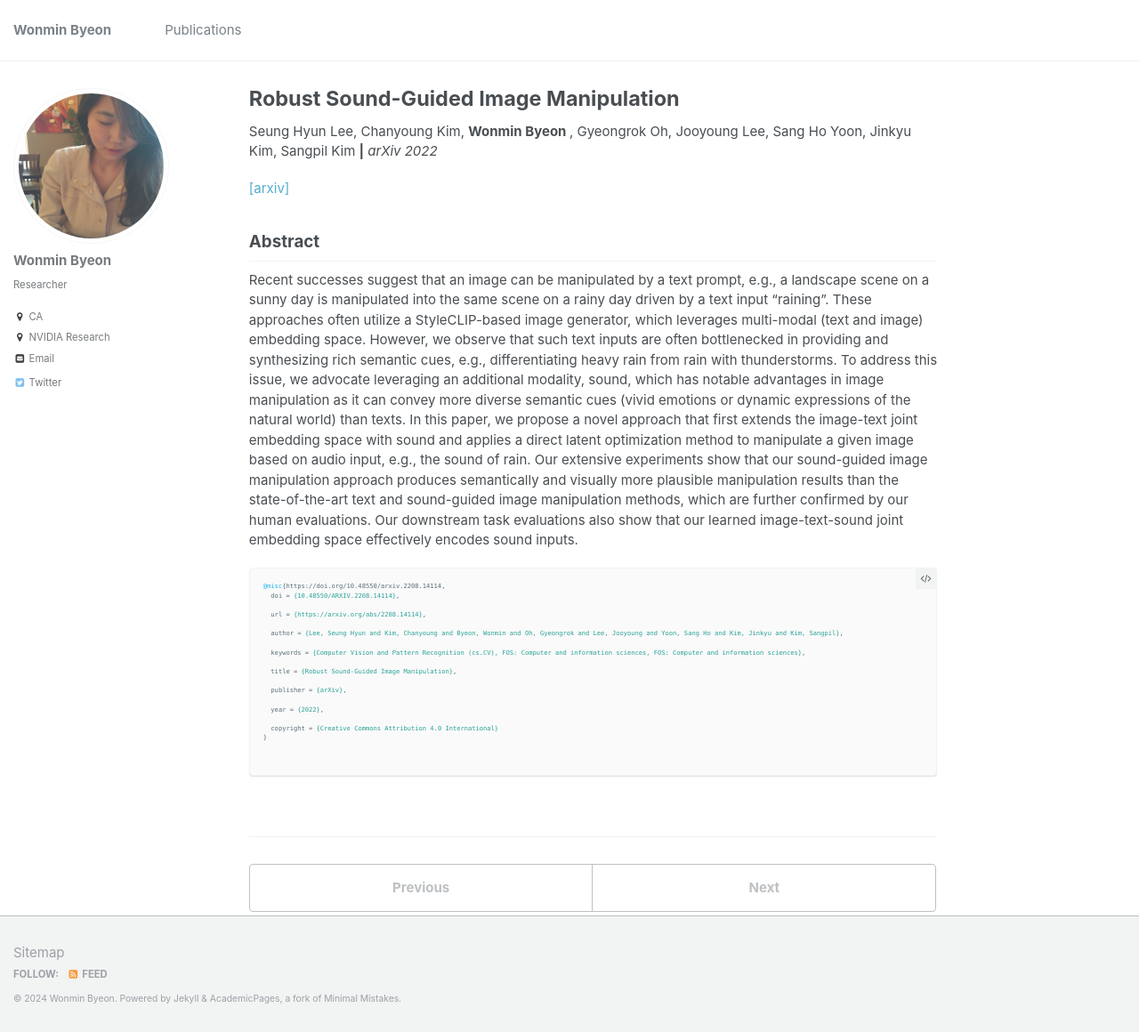
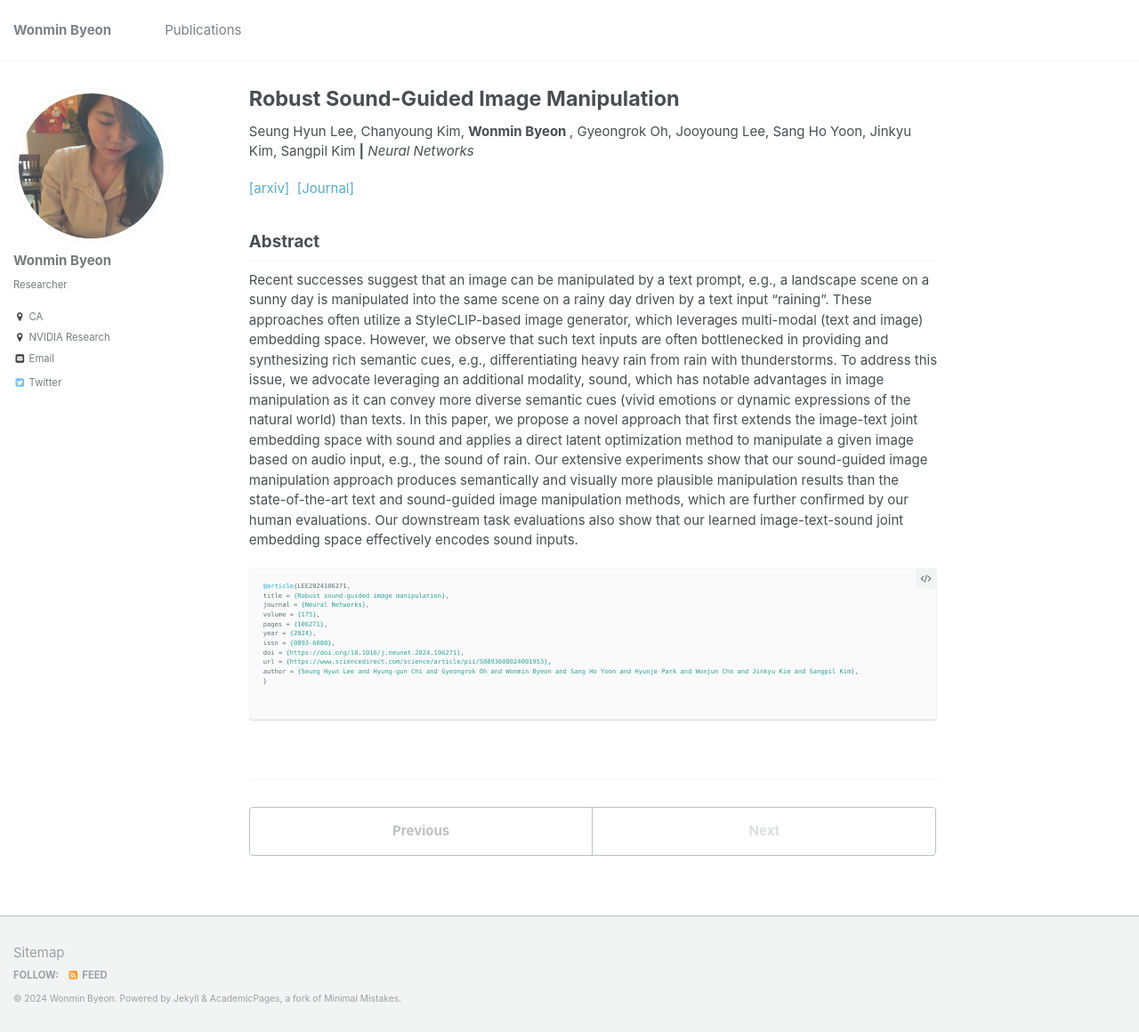
Before and after one commit to wonmin-byeon/wonmin-byeon.github.io, a Jekyll site: the page built from _publications/2024-robustsoundimage.md, in a window 1280 px wide and 1160 px high. Shown: the whole window at 89% size. Built offline with Jekyll 4.4.1, drawn with Linux system fonts in a browser that asks for light colours.

Commit message:
add new publications

````diff
--- a/_publications/2022-robustsoundimage.md
+++ b/_publications/2024-robustsoundimage.md
@@ -2,36 +2,32 @@
 title: "Robust Sound-Guided Image Manipulation"
 collection: publications
 permalink: /publication/2022-robustsoundimage
-date: 2022-08-30
-year: '2022'
-venue: 'arXiv'
-citation: 'Seung Hyun Lee, Chanyoung Kim, <b> Wonmin Byeon </b>, Gyeongrok Oh, Jooyoung Lee, Sang Ho Yoon, Jinkyu Kim, Sangpil Kim <b>|</b> <i>arXiv 2022</i> '
+date: 2024-03-30
+year: '2024'
+venue: 'Neural Networks'
+citation: 'Seung Hyun Lee, Chanyoung Kim, <b> Wonmin Byeon </b>, Gyeongrok Oh, Jooyoung Lee, Sang Ho Yoon, Jinkyu Kim, Sangpil Kim <b>|</b> <i> Neural Networks </i> '
 paperurl: 'https://arxiv.org/pdf/2112.00007.pdf'
 ---
 [[arxiv]](https://arxiv.org/abs/2208.14114)&nbsp;
+[[Journal]](https://doi.org/10.1016/j.neunet.2024.106271)&nbsp;
 <!-- [[project page]](https://kuai-lab.github.io/cvpr2022sound/)  -->
+
 
 ## Abstract
 Recent successes suggest that an image can be manipulated by a text prompt, e.g., a landscape scene on a sunny day is manipulated into the same scene on a rainy day driven by a text input "raining". These approaches often utilize a StyleCLIP-based image generator, which leverages multi-modal (text and image) embedding space. However, we observe that such text inputs are often bottlenecked in providing and synthesizing rich semantic cues, e.g., differentiating heavy rain from rain with thunderstorms. To address this issue, we advocate leveraging an additional modality, sound, which has notable advantages in image manipulation as it can convey more diverse semantic cues (vivid emotions or dynamic expressions of the natural world) than texts. In this paper, we propose a novel approach that first extends the image-text joint embedding space with sound and applies a direct latent optimization method to manipulate a given image based on audio input, e.g., the sound of rain. Our extensive experiments show that our sound-guided image manipulation approach produces semantically and visually more plausible manipulation results than the state-of-the-art text and sound-guided image manipulation methods, which are further confirmed by our human evaluations. Our downstream task evaluations also show that our learned image-text-sound joint embedding space effectively encodes sound inputs.
 
 
 ```bib
-@misc{https://doi.org/10.48550/arxiv.2208.14114,
-  doi = {10.48550/ARXIV.2208.14114},
-
-  url = {https://arxiv.org/abs/2208.14114},
-
-  author = {Lee, Seung Hyun and Kim, Chanyoung and Byeon, Wonmin and Oh, Gyeongrok and Lee, Jooyoung and Yoon, Sang Ho and Kim, Jinkyu and Kim, Sangpil},
-
-  keywords = {Computer Vision and Pattern Recognition (cs.CV), FOS: Computer and information sciences, FOS: Computer and information sciences},
-
-  title = {Robust Sound-Guided Image Manipulation},
-
-  publisher = {arXiv},
-
-  year = {2022},
-
-  copyright = {Creative Commons Attribution 4.0 International}
+@article{LEE2024106271,
+title = {Robust sound-guided image manipulation},
+journal = {Neural Networks},
+volume = {175},
+pages = {106271},
+year = {2024},
+issn = {0893-6080},
+doi = {https://doi.org/10.1016/j.neunet.2024.106271},
+url = {https://www.sciencedirect.com/science/article/pii/S0893608024001953},
+author = {Seung Hyun Lee and Hyung-gun Chi and Gyeongrok Oh and Wonmin Byeon and Sang Ho Yoon and Hyunje Park and Wonjun Cho and Jinkyu Kim and Sangpil Kim},
 }
 
 
````
Also changed, not shown: _pages/about.md (+5 -3 lines), _publications/2024-mtvg.md (added, +25 -0 lines), _publications/2024-regiongpt.md (added, +23 -0 lines).
